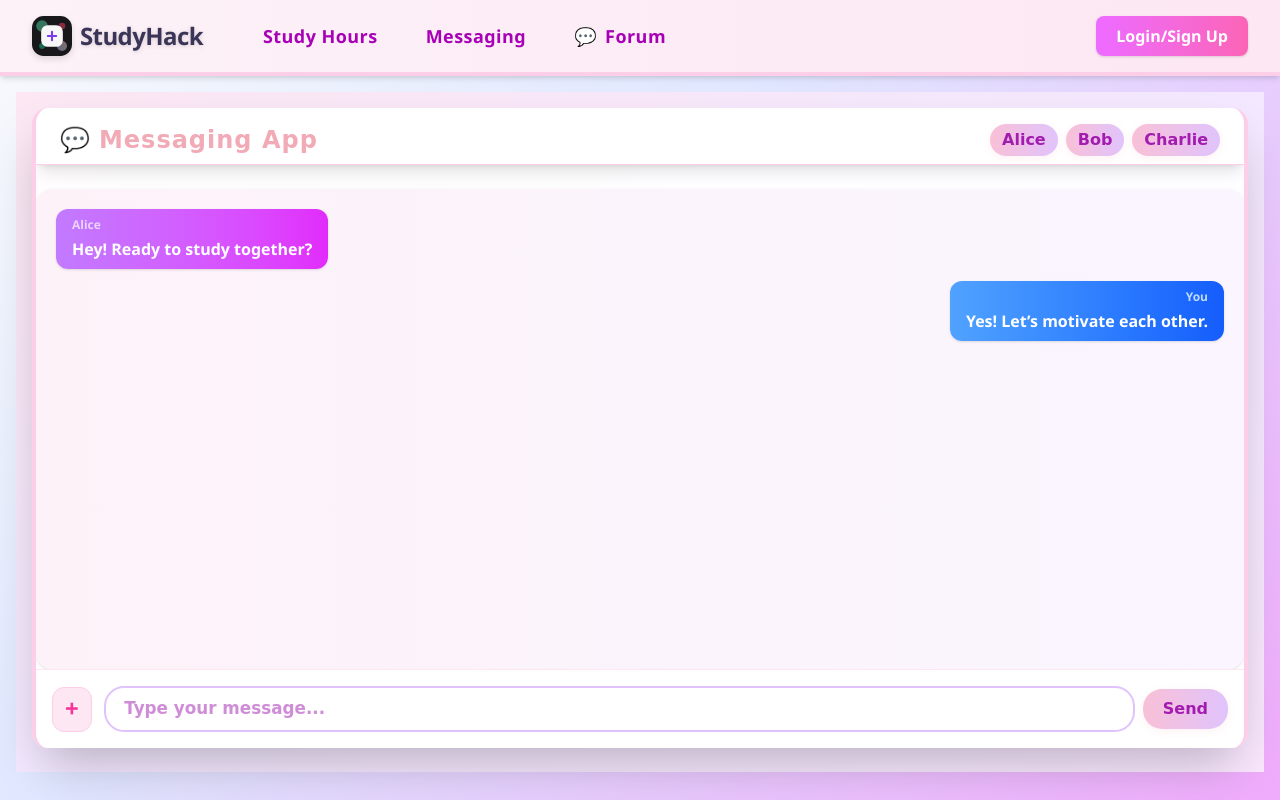
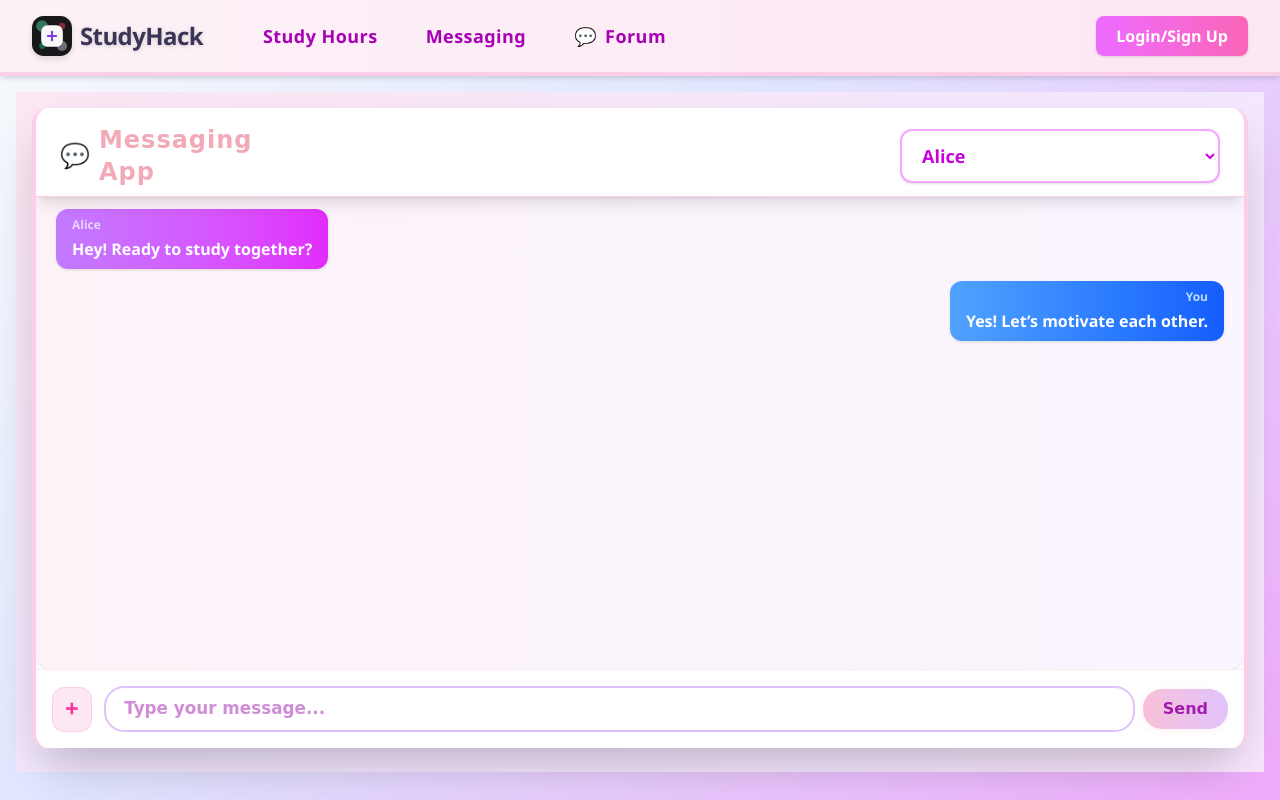
Before and after one commit to DanielZTWang/HackTheValley, a React (Vite) app in the folder client/: page /messaging in a window 1280 px wide. Built offline with nearby package versions, Linux system fonts and the light colour scheme.

Commit message:
fixed some ui bugs

```diff
--- a/client/src/pages/MessagingApp.tsx
+++ b/client/src/pages/MessagingApp.tsx
@@ -80,22 +80,18 @@ const MessagingApp: React.FC = () => {
               </span>{" "}
               Messaging App
             </h2>
-            <div className="flex gap-2 flex-wrap justify-center">
-              {users
-                .filter((u) => u.id !== "you")
-                .map((u) => (
-                  <button
-                    key={u.id}
-                    className={`px-3 py-1 rounded-full font-bold border-2 transition ${
-                      selectedFriend === u.id
-                        ? `${u.color} text-white border-fuchsia-400`
-                        : "bg-white text-gray-500 border-gray-200 hover:border-fuchsia-400"
-                    }`}
-                    onClick={() => setSelectedFriend(u.id)}
-                  >
+            <div className="flex justify-end w-full">
+              <select
+                className="w-full max-w-xs text-lg rounded-xl border-2 border-fuchsia-300 px-4 py-3 font-bold text-fuchsia-600 bg-white shadow focus:outline-none focus:border-fuchsia-500 transition"
+                value={selectedFriend}
+                onChange={e => setSelectedFriend(e.target.value)}
+              >
+                {users.filter(u => u.id !== "you").map(u => (
+                  <option key={u.id} value={u.id} className="text-lg">
                     {u.name}
-                  </button>
+                  </option>
                 ))}
+              </select>
             </div>
           </div>
         </div>
```
Also changed, not shown: 2 other files (tests, documents, lock files or other folders).
